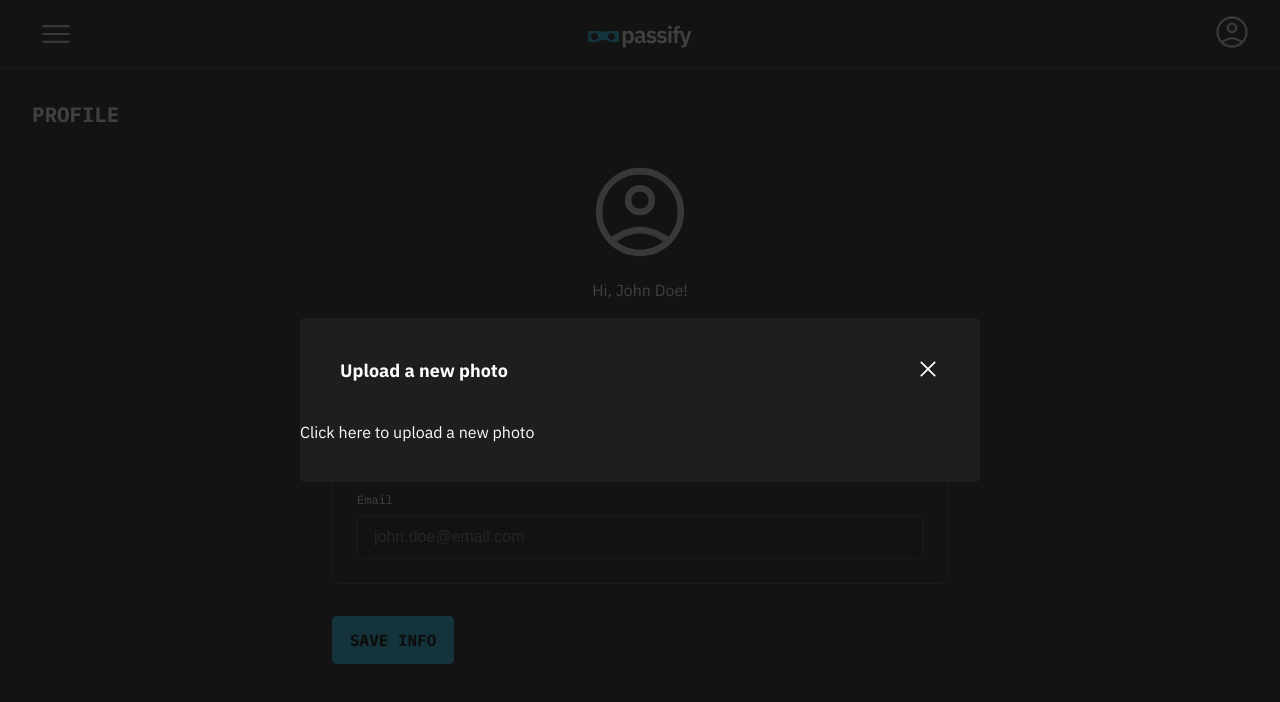
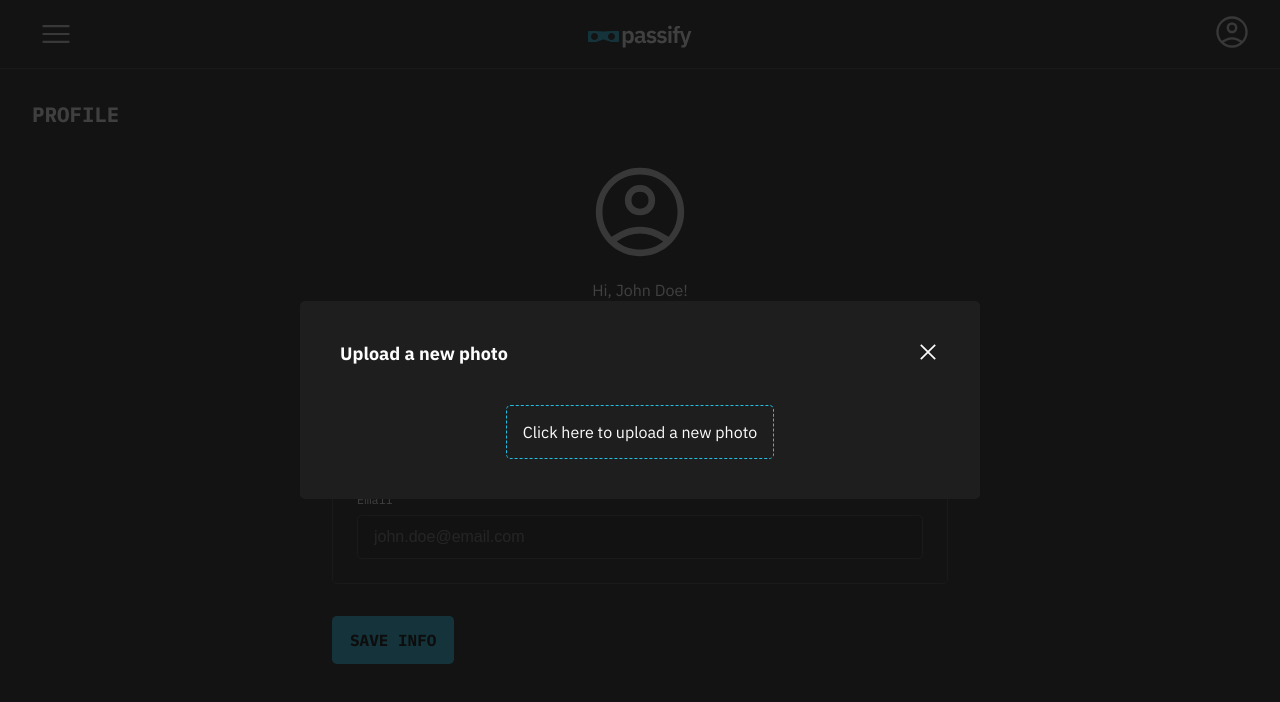
Before and after one commit to italoholanda/nextjs_profile-avatar, a Next.js app: page / in a window 1280 px wide. Shown: the top 702 px of the page. Built offline with nearby package versions, Linux system fonts and the light colour scheme.

Commit message:
feature: image uploader initial style

```diff
--- a/src/components/EditPhotoModal/index.tsx
+++ b/src/components/EditPhotoModal/index.tsx
@@ -1,5 +1,7 @@
 import Modal from 'components/Modal'
 import React from 'react'
+
+import * as S from './styles'
 
 interface Props {
   onClose: () => void
@@ -8,7 +10,10 @@ interface Props {
 const EditPhotoModal = ({ onClose }: Props) => {
   return (
     <Modal onClose={onClose} title="Upload a new photo">
-      <div>Click here to upload a new photo</div>
+      <S.Wrapper>
+        <label htmlFor="image-upload">Click here to upload a new photo</label>
+        <input id="image-upload" type="file" accept="image/png, image/jpeg" />
+      </S.Wrapper>
     </Modal>
   )
 }
--- /dev/null
+++ b/src/components/EditPhotoModal/styles.ts
@@ -0,0 +1,28 @@
+import styled from 'styled-components'
+
+export const Wrapper = styled.div`
+  display: flex;
+  align-items: center;
+  justify-content: center;
+
+  label {
+    padding: 1rem;
+    border-radius: 0.3rem;
+    border: var(--primary-cyan) 1px dashed;
+
+    background: var(--grey-dark);
+
+    cursor: pointer;
+    transition: background 0.3s;
+
+    color: var(--white);
+
+    &:hover {
+      background: var(--grey-darkest);
+    }
+  }
+
+  input {
+    display: none;
+  }
+`
```
